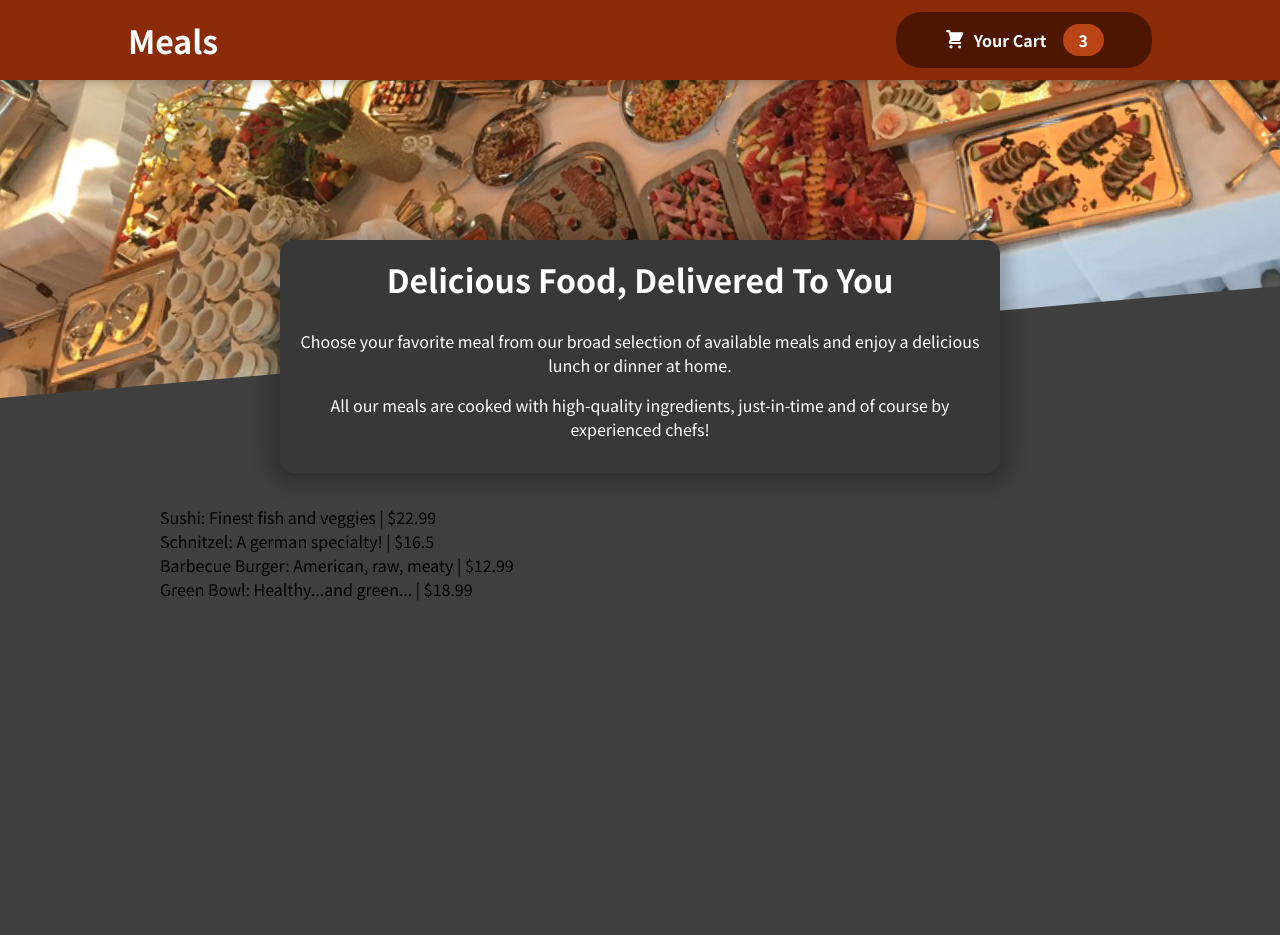
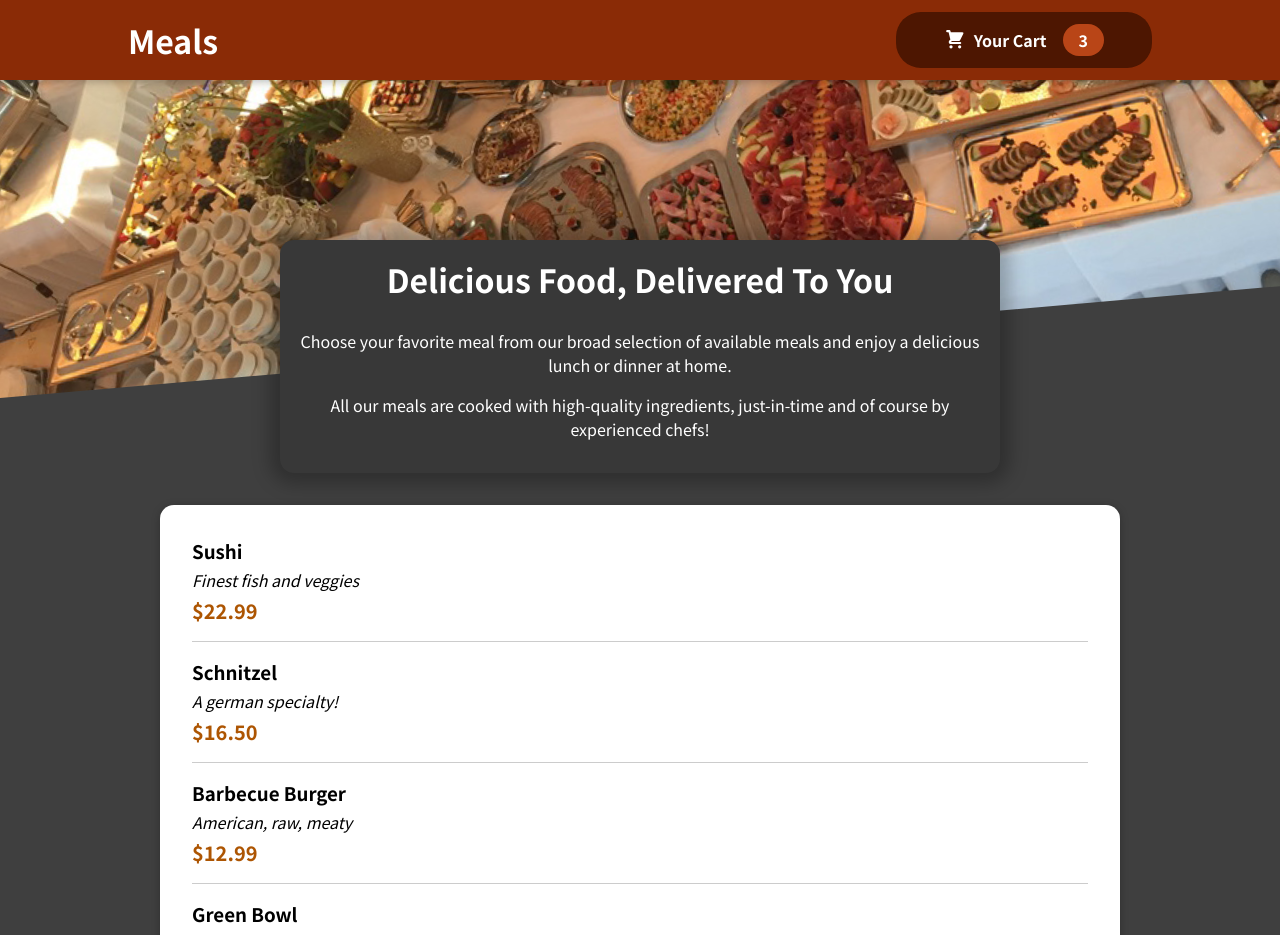
Before and after one commit to patbou02/food-app, a React (Create React App) app: page / in a window 1280 px wide. Shown: the top 935 px of the page. Before the commit the page ends 800 px from the top, so only its background shows below. Built offline with nearby package versions, Linux system fonts and the light colour scheme.

Commit message:
Created card and meal item and used them both in available meals.

```diff
--- a/src/components/Meals/AvailableMeals.js
+++ b/src/components/Meals/AvailableMeals.js
@@ -1,3 +1,6 @@
+import React from 'react';
+import Card from '../UI/Card';
+import MealItem from './MealItem/MealItem';
 import classes from './AvailableMeals.module.css';
 
 const DUMMY_MEALS = [
@@ -28,11 +31,13 @@
 ];
 
 const AvailableMeals = () => {
-  const mealsList = DUMMY_MEALS.map(meal => <li key={meal.id}>{meal.name}: {meal.description} | ${meal.price}</li>);
+  const mealsList = DUMMY_MEALS.map(meal => <MealItem key={meal.id} meal={meal} />);
 
   return (
     <section className={classes.meals}>
-      <ul>{mealsList}</ul>
+      <Card>
+        <ul>{mealsList}</ul>
+      </Card>
     </section>
   );
 };
--- /dev/null
+++ b/src/components/Meals/MealItem/MealItem.js
@@ -0,0 +1,19 @@
+import React from 'react';
+import classes from './MealItem.module.css';
+
+const MealItem = props => {
+  const price = `$${props.meal.price.toFixed(2)}`;
+
+  return (
+    <li className={classes.meal}>
+      <div>
+        <h3>{props.meal.name}</h3>
+        <div className={classes.description}>{props.meal.description}</div>
+        <div className={classes.price}>{price}</div>
+      </div>
+      <div></div>
+    </li>
+  );
+};
+
+export default MealItem;
--- /dev/null
+++ b/src/components/Meals/MealItem/MealItem.module.css
@@ -0,0 +1,18 @@
+.meal {
+  display: flex;
+  justify-content: space-between;
+  margin: 1rem;
+  padding-bottom: 1rem;
+  border-bottom: 1px solid #ccc;
+}
+
+.meal h3 { margin: 0 0 0.25rem 0; }
+
+.description { font-style: italic; }
+
+.price {
+  margin-top: 0.25rem;
+  font-weight: bold;
+  color: #ad5502;
+  font-size: 1.25rem;
+}
--- /dev/null
+++ b/src/components/UI/Card.js
@@ -0,0 +1,7 @@
+import classes from './Card.module.css';
+
+const Card = props => {
+  return <div className={classes.card}>{props.children}</div>
+};
+
+export default Card;
--- /dev/null
+++ b/src/components/UI/Card.module.css
@@ -0,0 +1,6 @@
+.card {
+  padding: 1rem;
+  box-shadow: 0 2px 8px rgba(0, 0, 0, 0.25);
+  border-radius: 14px;
+  background-color: white;
+}
```
